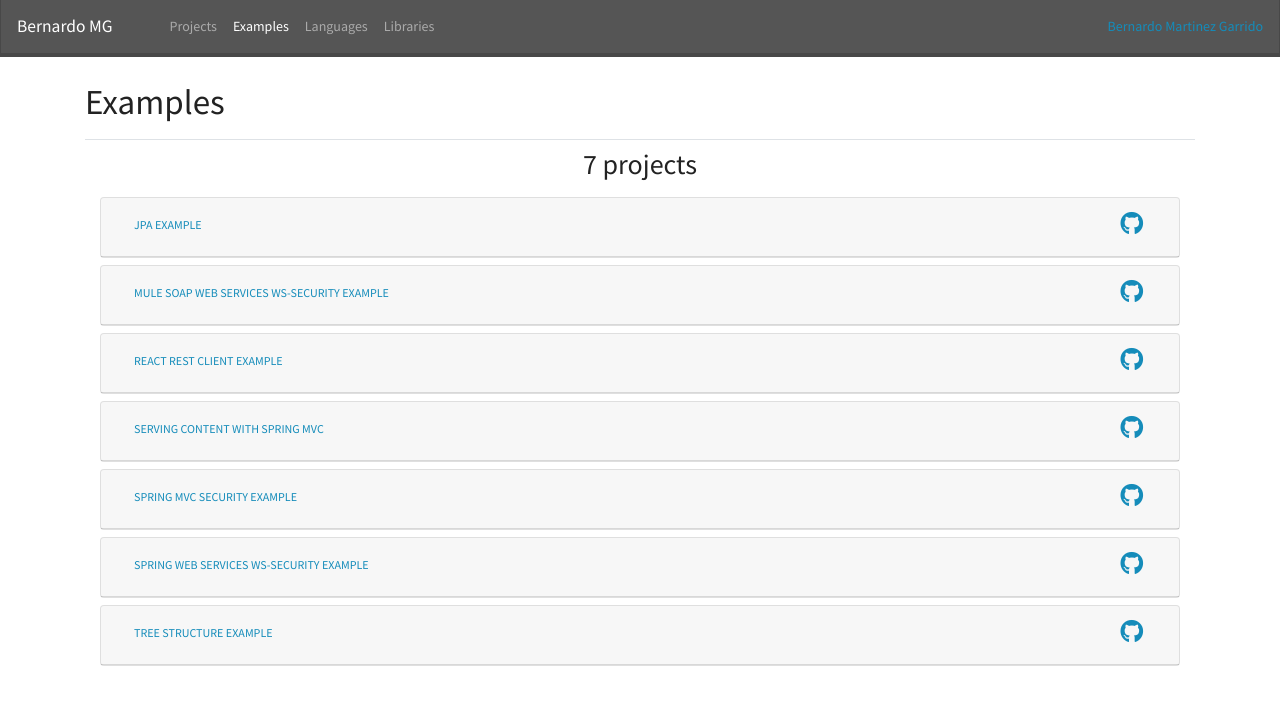
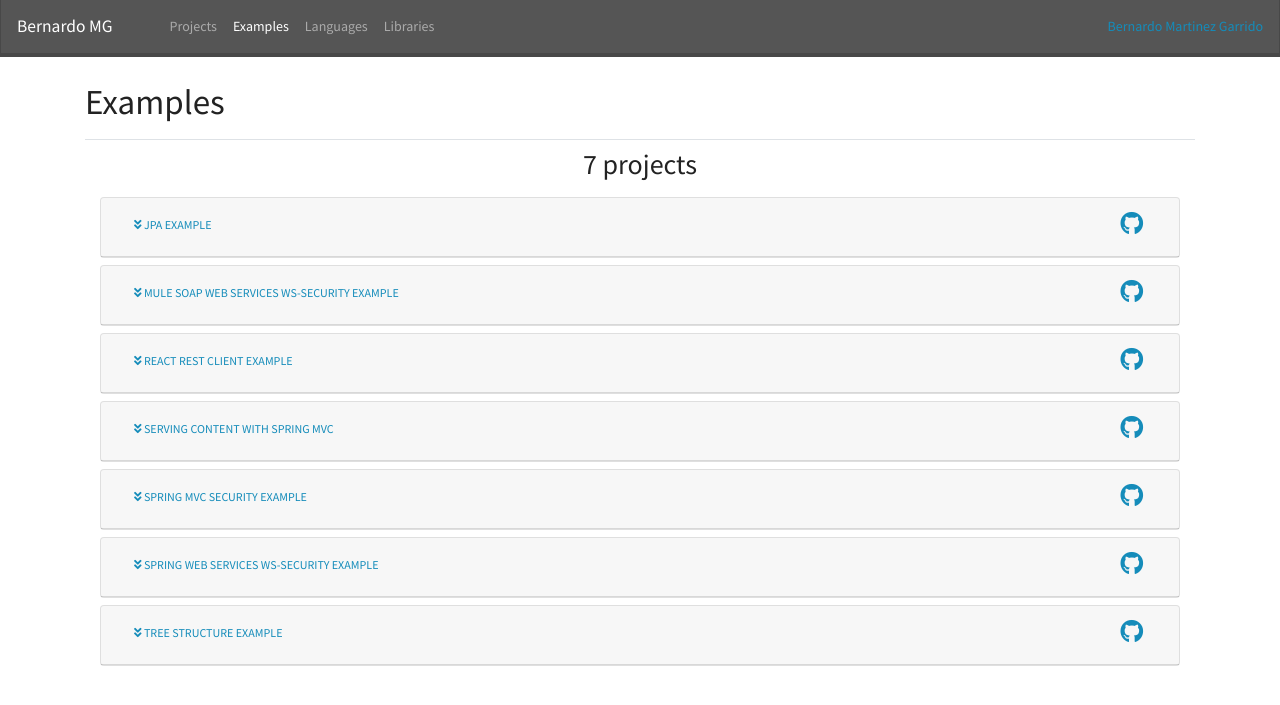
Before and after one commit to Bernardo-MG/front-site, a Jekyll site: the page built from examples.md, in a window 1280 px wide. Shown: the top 705 px of the page. Built offline with Jekyll 4.4.1, drawn with Linux system fonts in a browser that asks for light colours; nearby versions of some CDN libraries; a script that is not in the unit is left out.

Commit message:
Made it clearer that cards expand

```diff
--- a/_includes/projectList.html
+++ b/_includes/projectList.html
@@ -12,7 +12,7 @@
       <div class="card-header" id="{{ heading_id }}">
          <h5 class="mb-0">
             <button class="btn btn-link collapsed" data-toggle="collapse" data-target="#{{ collapse_id }}" aria-expanded="false" aria-controls="{{ collapse_id }}">
-               {{ project_name }}
+               <i class="fas fa-angle-double-down"></i> {{ project_name }}
             </button>
                <div class="float-right"><a href="{{ project.link }}" title="github{{ collapse_id }}" aria-label="github{{ collapse_id }}">
                   <span class="navbar-brand fab fa-github fa-lg" aria-hidden="true"></span>
```
